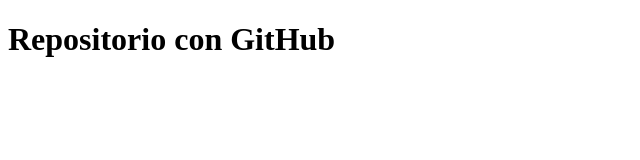
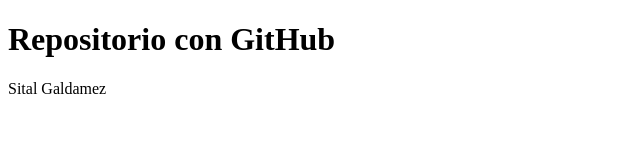
Before and after one commit to Sitalg/RepositorioTDSV11B, a plain HTML site: page index.html in a window 1280 px wide. Shown: the whole page, without its empty margins (0-640 px from the left). Drawn offline with Linux system fonts and the light colour scheme.

Commit message:
Update desde el navegador

```diff
--- a/index.html
+++ b/index.html
@@ -7,5 +7,6 @@
 </head>
 <body>
     <h1>Repositorio con GitHub</h1>
+    <p>Sital Galdamez</p>
 </body>
 </html>
```
